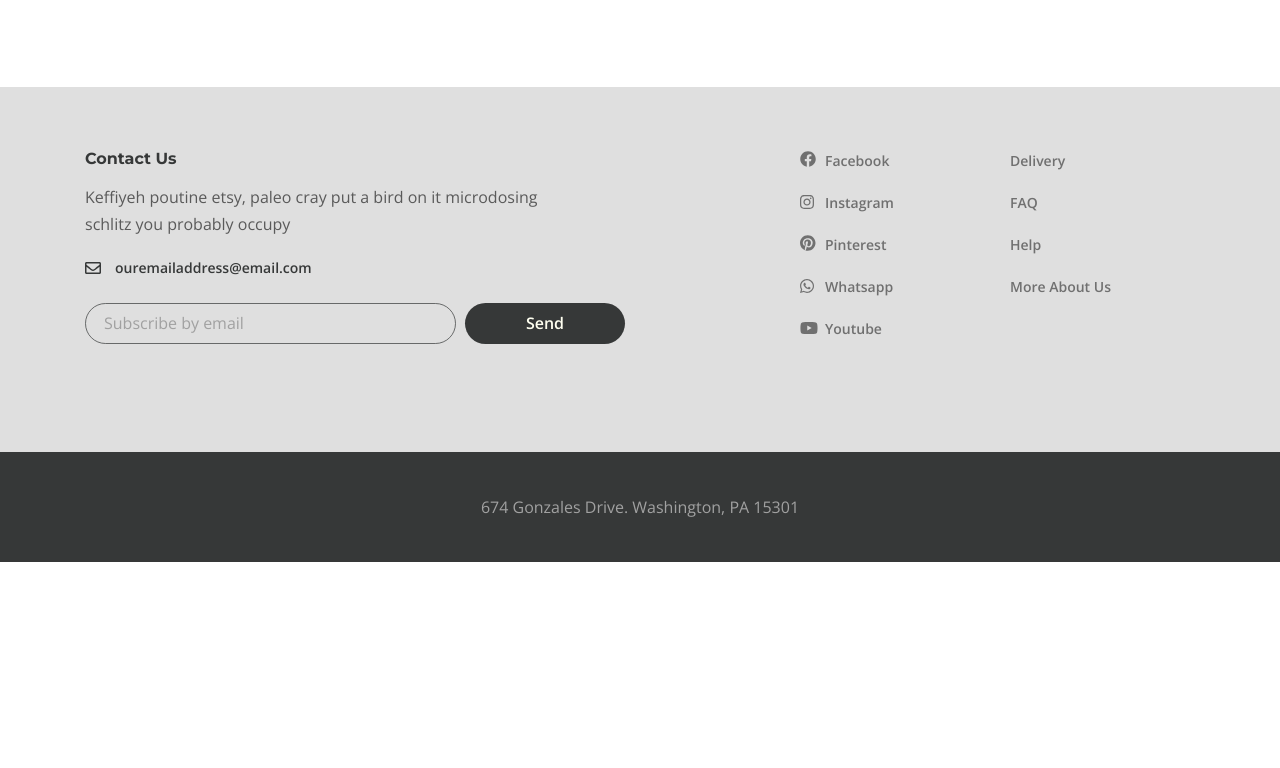
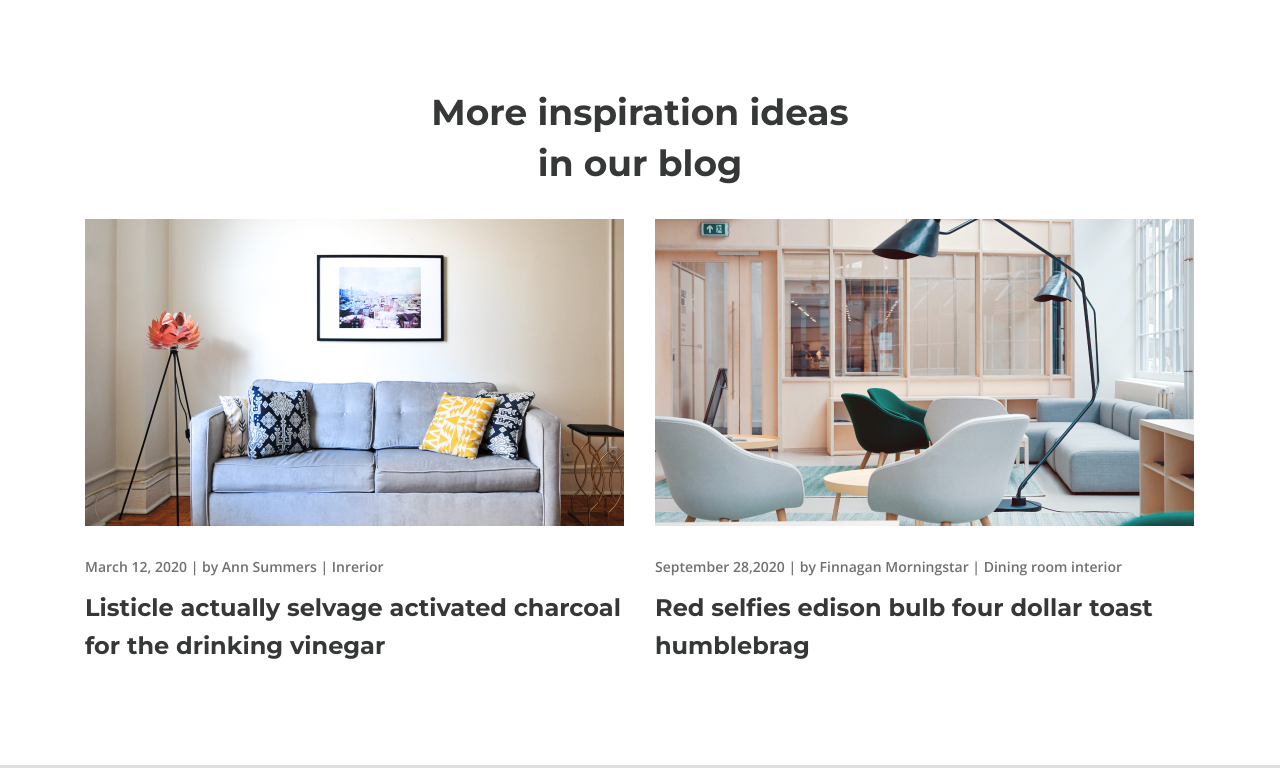
Before and after one commit to pavlovspace/desire, a website: page app/index.html in a window 1280 px wide. Shown: the part 3950-4718 px from the top of the page. Before the commit the page ends 4512 px from the top, so only its background shows below. Drawn offline with nearby package versions, Linux system fonts and the light colour scheme.

Commit message:
implemented section blog-box

```diff
--- a/app/index.html
+++ b/app/index.html
@@ -62,7 +62,6 @@
         </div>
       </div>
     </header>
-
 
     <main class="main">
       <section class="top">
@@ -264,7 +263,41 @@
         </div>
       </div>
 
+      <section class="blog-box">
+        <div class="container">
+          <h3 class="blog-box__title">More inspiration ideas in our blog</h3>
+          <div class="blog-box__items">
+            <div class="blog-box__item">
+              <a class="blog-box__img-link" href="#">
+                <img class="blog-box__img" src="images/blog/1.jpg" alt="images">
+              </a>
+              <div class="blog-box__links">
+                <span class="blog-box__date">March 12, 2020</span> |
+                <a class="blog-box__author" href="#">by Ann Summers </a> |
+                <a class="blog-box__theme" href="#">Inrerior</a>
+              </div>
+              <a class="blog-box__item-titlelink" href="#">
+                <h4 class="blog-box__item-title">Listicle actually selvage activated charcoal for the drinking vinegar
+                </h4>
+              </a>
+            </div>
 
+            <div class="blog-box__item">
+              <a class="blog-box__img-link" href="#">
+                <img class="blog-box__img" src="images/blog/2.jpg" alt="images">
+              </a>
+              <div class="blog-box__links">
+                <span class="blog-box__date">September 28,2020</span> |
+                <a class="blog-box__author" href="#">by Finnagan Morningstar</a> |
+                <a class="blog-box__theme" href="#">Dining room interior</a>
+              </div>
+              <a class="blog-box__item-titlelink" href="#">
+                <h4 class="blog-box__item-title">Red selfies edison bulb four dollar toast humblebrag</h4>
+              </a>
+            </div>
+          </div>
+        </div>
+      </section>
     </main>
 
 
--- a/app/scss/style.scss
+++ b/app/scss/style.scss
@@ -660,3 +660,59 @@
     grid-column: span 2;
     grid-row: span 2;
 }
+
+
+//  BLOG BOX ---------------->>>>>>>>--------------------------------
+
+.blog-box {
+    padding-bottom: 100px;
+}
+
+.blog-box__title {
+    color: $title;
+    @extend %title-font;
+    font-size: 36px;
+    line-height: 51px;
+    margin: 0 auto;
+    text-align: center;
+    max-width: 430px;
+    margin-bottom: 30px;
+}
+
+.blog-box__items {
+    display: grid;
+    grid-template-columns: 1fr 1fr;
+    grid-gap: 30px;
+}
+
+.blog-box__img-link {
+    display: inline-block;
+    margin-bottom: 19px;
+}
+
+.blog-box__img {
+    transition: .5s;
+    &:hover {
+        opacity: .5;
+    }
+}
+
+.blog-box__links {
+    font-size: 14px;
+    margin-bottom: 9px;
+    font-weight: 600;
+    color: #707070;
+}
+
+.blog-box__date,
+.blog-box__author,
+.blog-box__theme {
+    color: inherit;
+}
+
+.blog-box__item-title {
+    color: $title;
+    font-size: 24px;
+    line-height: 38px;
+    @extend %title-font;
+}
```
Also changed, not shown: app/css/style.min.css, app/images/blog/1.jpg (added), app/images/blog/2.jpg (added).
